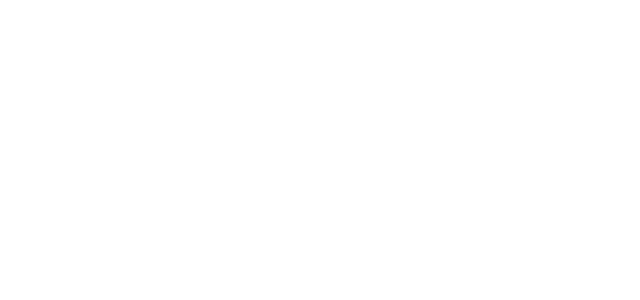
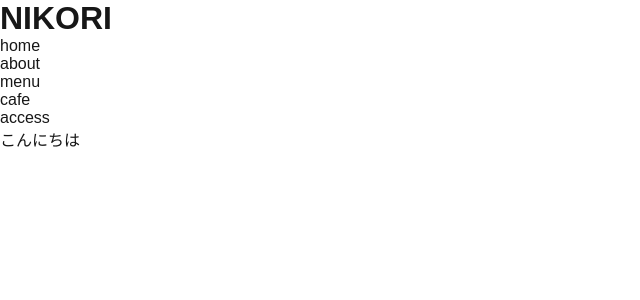
Before and after one commit to junya3/training_react, a Next.js app: page / in a window 1280 px wide. Shown: the top 300 px of the page, without its empty margins (0-640 px from the left). Built offline with nearby package versions, Linux system fonts and the light colour scheme.

Commit message:
headerコンポーネントの作成

```diff
--- a/src/app/layout.tsx
+++ b/src/app/layout.tsx
@@ -1,4 +1,5 @@
 import type { Metadata } from "next";
+import Header from "@components/Header";
 // フォントの読み取り
 // import { Geist, Geist_Mono } from "next/font/google";
 import "./globals.css";
@@ -31,6 +32,7 @@ export default function RootLayout({
         {children}
       </body> */}
       <body>
+        <Header />
         {children}
       </body>
     </html>
--- a/src/app/page.tsx
+++ b/src/app/page.tsx
@@ -1,10 +1,3 @@
-import Image from "next/image";
-import styles from "./page.module.css";
-
 export default function Home() {
-  return (
-    <>
-      <div className="container"></div>
-    </>
-  );
+  return <>こんにちは</>;
 }
--- /dev/null
+++ b/src/components/Header.tsx
@@ -0,0 +1,20 @@
+import { navList } from "@data/navList";
+
+export default function Header() {
+  return (
+    <>
+      <header>
+        <h1>NIKORI</h1>
+        <nav>
+          <ul>
+            {navList.map((item) => (
+              <li key={item.label}>
+                <a href={item.href}>{item.label}</a>
+              </li>
+            ))}
+          </ul>
+        </nav>
+      </header>
+    </>
+  );
+}
--- /dev/null
+++ b/src/data/navList.tsx
@@ -0,0 +1,12 @@
+export interface NavList {
+  label: string;
+  href: string;
+}
+
+export const navList: NavList[] = [
+  { label: "home", href: "/" },
+  { label: "about", href: "/about" },
+  { label: "menu", href: "/menu" },
+  { label: "cafe", href: "/cafe" },
+  { label: "access", href: "/access" },
+];
```
